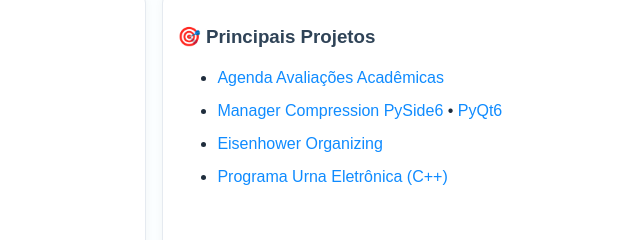
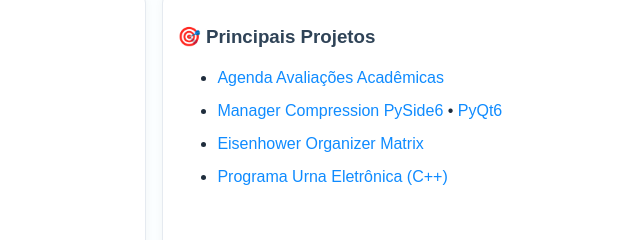
Before and after one commit to fernandoncidade/fernandoncidade, a plain HTML site: page index.html in a window 1280 px wide. Shown: the part 1600-1840 px from the top of the page, 486-1126 px from the left. Drawn offline with Linux system fonts and the light colour scheme.

Commit message:
Update index.html

```diff
--- a/index.html
+++ b/index.html
@@ -281,7 +281,7 @@
           <ul>
             <li><a target="_blank" href="https://github.com/fernandoncidade/Agenda_Avaliacoes_Academicas">Agenda Avaliações Acadêmicas</a></li>
             <li><a target="_blank" href="https://github.com/fernandoncidade/Manager_Compression_PySide6_v.0.0.1">Manager Compression PySide6</a> • <a target="_blank" href="https://github.com/fernandoncidade/Manager_Compression_PyQt6_v.0.0.1">PyQt6</a></li>
-            <li><a target="_blank" href="https://github.com/fernandoncidade/eisenhower_organizing">Eisenhower Organizing</a></li>
+            <li><a target="_blank" href="https://github.com/fernandoncidade/eisenhower_organizing">Eisenhower Organizer Matrix</a></li>
             <li><a target="_blank" href="https://github.com/fernandoncidade/Programa_Urna_Eletronica">Programa Urna Eletrônica (C++)</a></li>
           </ul>
         </div>
@@ -362,7 +362,7 @@
           <ul>
             <li><a target="_blank" href="https://github.com/fernandoncidade/Agenda_Avaliacoes_Academicas">Academic Evaluations Scheduler</a></li>
             <li><a target="_blank" href="https://github.com/fernandoncidade/Manager_Compression_PySide6_v.0.0.1">Manager Compression PySide6</a> • <a target="_blank" href="https://github.com/fernandoncidade/Manager_Compression_PyQt6_v.0.0.1">PyQt6</a></li>
-            <li><a target="_blank" href="https://github.com/fernandoncidade/eisenhower_organizing">Eisenhower Organizing</a></li>
+            <li><a target="_blank" href="https://github.com/fernandoncidade/eisenhower_organizing">Eisenhower Organizer Matrix</a></li>
             <li><a target="_blank" href="https://github.com/fernandoncidade/Programa_Urna_Eletronica">Electronic Ballot (C++)</a></li>
           </ul>
         </div>
@@ -443,7 +443,7 @@
           <ul>
             <li><a target="_blank" href="https://github.com/fernandoncidade/Agenda_Avaliacoes_Academicas">Agenda Avaliações Acadêmicas</a></li>
             <li><a target="_blank" href="https://github.com/fernandoncidade/Manager_Compression_PySide6_v.0.0.1">Manager Compression PySide6</a> • <a target="_blank" href="https://github.com/fernandoncidade/Manager_Compression_PyQt6_v.0.0.1">PyQt6</a></li>
-            <li><a target="_blank" href="https://github.com/fernandoncidade/eisenhower_organizing">Eisenhower Organizing</a></li>
+            <li><a target="_blank" href="https://github.com/fernandoncidade/eisenhower_organizing">Eisenhower Organizer Matrix</a></li>
             <li><a target="_blank" href="https://github.com/fernandoncidade/Programa_Urna_Eletronica">Programa Urna Eletrônica (C++)</a></li>
           </ul>
         </div>
@@ -524,7 +524,7 @@
           <ul>
             <li><a target="_blank" href="https://github.com/fernandoncidade/Agenda_Avaliacoes_Academicas">Agenda des évaluations académiques</a></li>
             <li><a target="_blank" href="https://github.com/fernandoncidade/Manager_Compression_PySide6_v.0.0.1">Manager Compression PySide6</a> • <a target="_blank" href="https://github.com/fernandoncidade/Manager_Compression_PyQt6_v.0.0.1">PyQt6</a></li>
-            <li><a target="_blank" href="https://github.com/fernandoncidade/eisenhower_organizing">Eisenhower Organizing</a></li>
+            <li><a target="_blank" href="https://github.com/fernandoncidade/eisenhower_organizing">Eisenhower Organizer Matrix</a></li>
             <li><a target="_blank" href="https://github.com/fernandoncidade/Programa_Urna_Eletronica">Programme Urne Électronique (C++)</a></li>
           </ul>
         </div>
@@ -605,7 +605,7 @@
           <ul>
             <li><a target="_blank" href="https://github.com/fernandoncidade/Agenda_Avaliacoes_Academicas">Agenda Valutazioni Accademiche</a></li>
             <li><a target="_blank" href="https://github.com/fernandoncidade/Manager_Compression_PySide6_v.0.0.1">Manager Compression PySide6</a> • <a target="_blank" href="https://github.com/fernandoncidade/Manager_Compression_PyQt6_v.0.0.1">PyQt6</a></li>
-            <li><a target="_blank" href="https://github.com/fernandoncidade/eisenhower_organizing">Eisenhower Organizing</a></li>
+            <li><a target="_blank" href="https://github.com/fernandoncidade/eisenhower_organizing">Eisenhower Organizer Matrix</a></li>
             <li><a target="_blank" href="https://github.com/fernandoncidade/Programa_Urna_Eletronica">Programma Urna Elettronica (C++)</a></li>
           </ul>
         </div>
@@ -686,7 +686,7 @@
           <ul>
             <li><a target="_blank" href="https://github.com/fernandoncidade/Agenda_Avaliacoes_Academicas">Planer akademischer Bewertungen</a></li>
             <li><a target="_blank" href="https://github.com/fernandoncidade/Manager_Compression_PySide6_v.0.0.1">Manager Compression PySide6</a> • <a target="_blank" href="https://github.com/fernandoncidade/Manager_Compression_PyQt6_v.0.0.1">PyQt6</a></li>
-            <li><a target="_blank" href="https://github.com/fernandoncidade/eisenhower_organizing">Eisenhower Organizing</a></li>
+            <li><a target="_blank" href="https://github.com/fernandoncidade/eisenhower_organizing">Eisenhower Organizer Matrix</a></li>
             <li><a target="_blank" href="https://github.com/fernandoncidade/Programa_Urna_Eletronica">Elektronische Wahlurne (C++)</a></li>
           </ul>
         </div>
```
